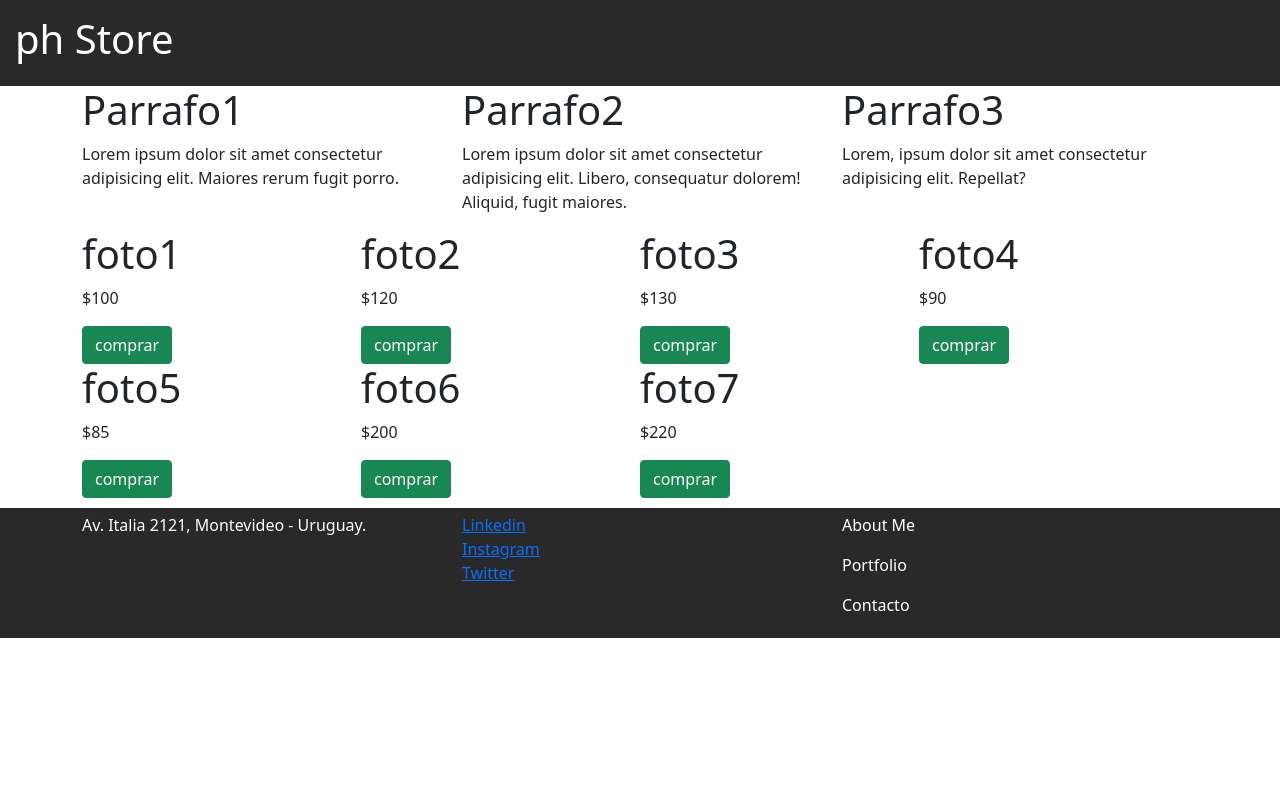
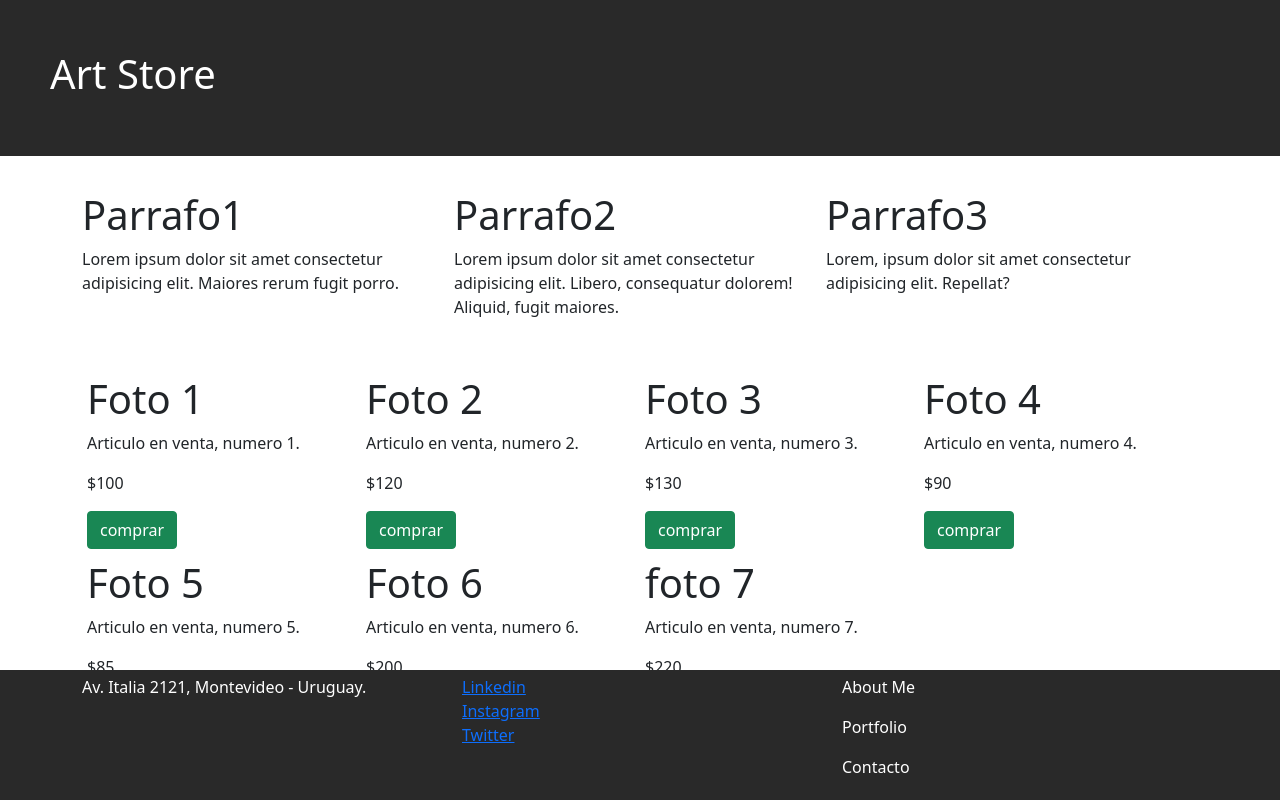
Before and after one commit to lukaspode/project-c, a website: page index.html in a window 1280 px wide. Drawn offline with nearby package versions, Linux system fonts and the light colour scheme.

Commit message:
Ajuste de Footer, cambio de nombre y cards de articulos

```diff
--- a/css/style.css
+++ b/css/style.css
@@ -1,11 +1,20 @@
 .jumbotron{
     background-color: rgb(41, 41, 41);
-    padding: 15px;
+    padding: 50px;
     color: white;
 }
+.desc-box{
+    margin: 35px 0 35px 0;
+}
+.article-card{
+    margin: 5px;
+}
 footer{
-    margin:10px 0px 0px 0px;
+    margin:10px 0 0 0;
     padding: 5px;
     background-color: rgb(41, 41, 41);
     color: white;
+    position: fixed;
+    bottom: 0;
+    width: 100%;
 }
--- a/index.html
+++ b/index.html
@@ -3,7 +3,7 @@
     <head>
         <meta charset="utf-8">
         <meta http-equiv="X-UA-Compatible" content="IE=edge">
-        <title>Ph Store</title>
+        <title>Art Store</title>
         <meta name="description" content="">
         <meta name="viewport" content="width=device-width, initial-scale=1">
         <!-- CSS -->
@@ -14,11 +14,12 @@
     <body>
         <!-- Titulo -->
         <div class="jumbotron">
-            <h1>ph Store</h1>
+            <h1>Art Store</h1>
         </div>
         <!-- Contenido -->
         <div class="container">
-                <div class="row">
+                <!-- Descripcion-->
+                <div class="d-flex flex-wrap desc-box">
                     <div class="col-sm-4">
                         <h1>Parrafo1</h1>
                         <p>Lorem ipsum dolor sit amet consectetur adipisicing elit. Maiores rerum fugit porro.</p>
@@ -35,39 +36,66 @@
                 <!--articulos-->
                 <div class="d-flex flex-wrap">
                     <div class="col-sm-3">
-                        <h1>foto1</h1>
+                        <div class="article-card">
+                            <h1>Foto 1</h1>
+                            <p>Articulo en venta, numero 1.</p>
                             <p>$100</p>
                             <button class="btn btn-success">comprar</button>
                         </div>
+                    </div>
                     <div class="col-sm-3">
-                        <h1>foto2</h1>
+                        <div class="article-card">
+                            <h1>Foto 2</h1>
+                            <p>Articulo en venta, numero 2.</p>
                             <p>$120</p>
                             <button class="btn btn-success">comprar</button>
                         </div>
+
+                    </div>
                     <div class="col-sm-3">
-                        <h1>foto3</h1>
+                        <div class="article-card">
+                            <h1>Foto 3</h1>
+                            <p>Articulo en venta, numero 3.</p>
                             <p>$130</p>
                             <button class="btn btn-success">comprar</button>
                         </div>
+
+                    </div>
                     <div class="col-sm-3">
-                        <h1>foto4</h1>
+                        <div class="article-card">
+                            <h1>Foto 4</h1>
+                            <p>Articulo en venta, numero 4.</p>
                             <p>$90</p>
                             <button class="btn btn-success">comprar</button>
                         </div>
+
+                    </div>
                     <div class="col-sm-3">
-                        <h1>foto5</h1>
+                        <div class="article-card">
+                            <h1>Foto 5</h1>
+                            <p>Articulo en venta, numero 5.</p>
                             <p>$85</p>
                             <button class="btn btn-success">comprar</button>
                         </div>
+
+                    </div>
                     <div class="col-sm-3">
-                        <h1>foto6</h1>
+                        <div class="article-card">
+                            <h1>Foto 6</h1>
+                            <p>Articulo en venta, numero 6.</p>
                             <p>$200</p>
                             <button class="btn btn-success">comprar</button>
                         </div>
+
+                    </div>
                     <div class="col-sm-3">
-                        <h1>foto7</h1>
+                        <div class="article-card">
+                            <h1>foto 7</h1>
+                            <p>Articulo en venta, numero 7.</p>
                             <p>$220</p>
                             <button class="btn btn-success">comprar</button>
+                        </div>
+
                     </div>
                 </div>
         </div>
```
Lines whose indentation alone changed are shown as unchanged.
